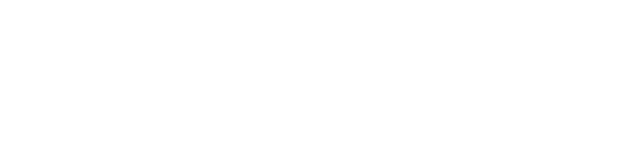
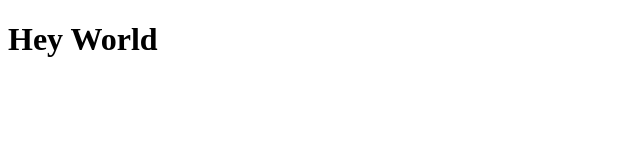
Before and after one commit to faqihfnf/belajar_github, a plain HTML site: page index.html in a window 1280 px wide. Shown: the whole page, without its empty margins (0-640 px from the left). Drawn offline with Linux system fonts and the light colour scheme.

Commit message:
hey_world

```diff
--- a/index.html
+++ b/index.html
@@ -8,7 +8,7 @@
 </head>
 
 <body>
-
+    <h1>Hey World</h1>
 </body>
 
 </html>
```
